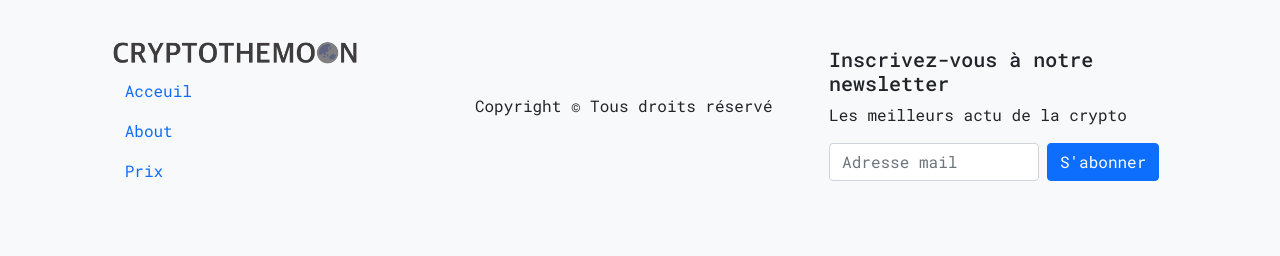
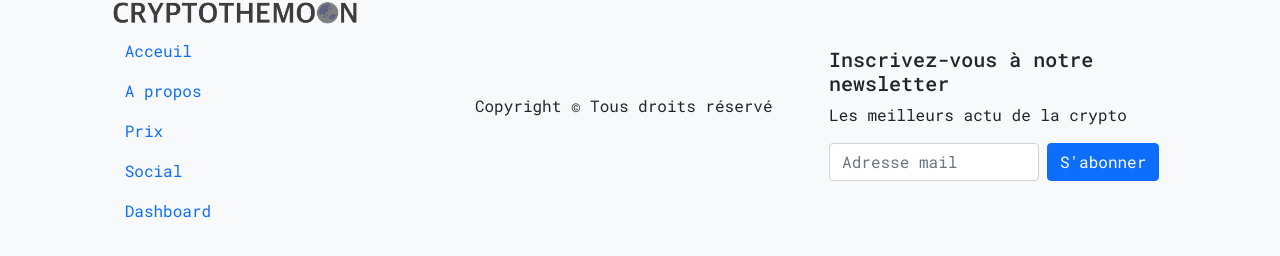
Before and after one commit to AM-devv/vueappcrypto, a Vue app: page / in a window 1280 px wide. Shown: the part 1745-2001 px from the top of the page. Built offline with nearby package versions, Linux system fonts and the light colour scheme; no server answers.

Commit message:
Rajout de liens

```diff
--- a/src/components/FooterPrincipal.vue
+++ b/src/components/FooterPrincipal.vue
@@ -8,8 +8,10 @@
                     </a>
                 </li>
                 <li class="nav-item"><router-link class="nav-link" :to="{ name: 'home' }">Acceuil</router-link></li>
-                <li class="nav-item"><router-link class="nav-link" :to="{ name: 'about' }">About</router-link></li>
+                <li class="nav-item"><router-link class="nav-link" :to="{ name: 'about' }">A propos</router-link></li>
                 <li class="nav-item"><router-link class="nav-link" :to="{ name: 'prix' }">Prix</router-link></li>
+                <li class="nav-item"><router-link class="nav-link" :to="{ name: 'social' }">Social</router-link></li>
+                <li class="nav-item"><router-link class="nav-link" :to="{ name: 'dashboard' }">Dashboard</router-link></li>
             </ul>
 
             <p class="col-md-4">Copyright © Tous droits réservé</p>
```
